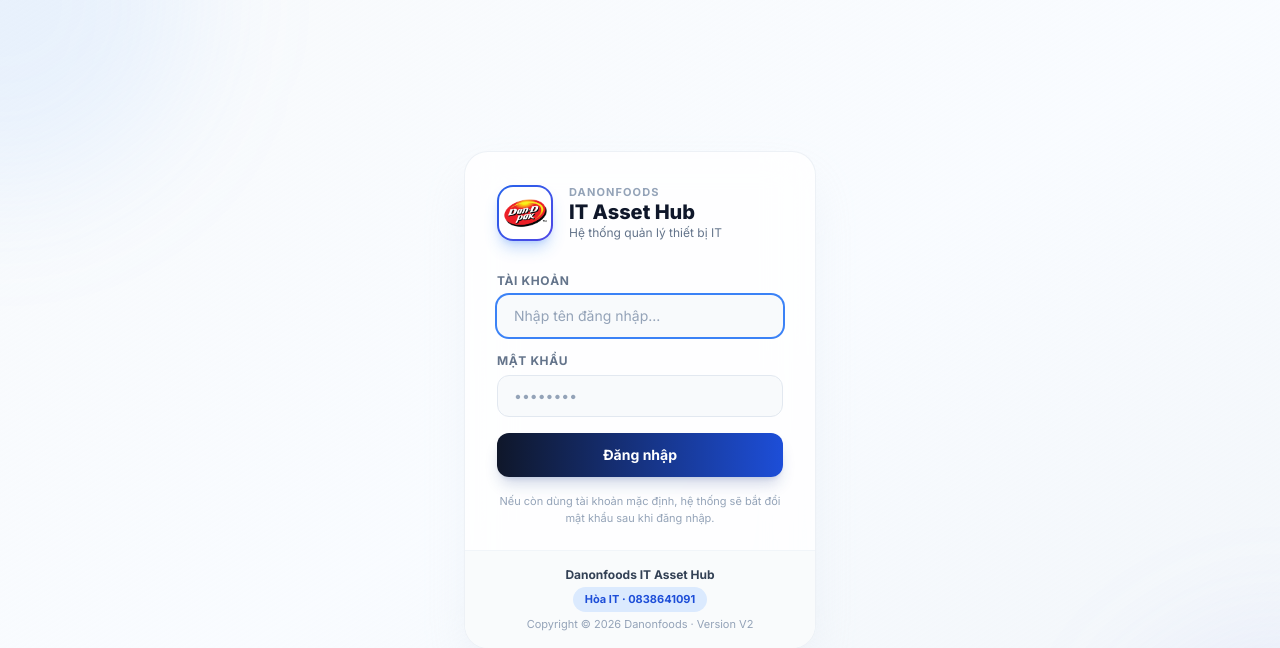
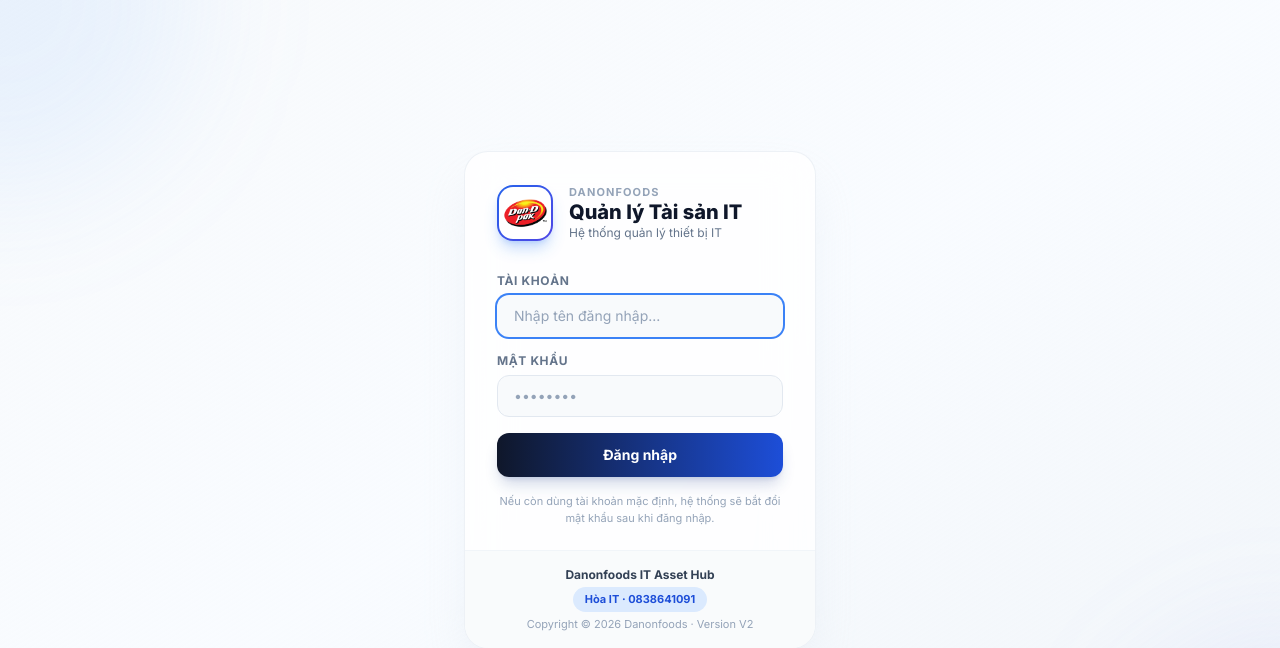
Before and after one commit to hoadvdanonfoods/it-asset-hub, a FastAPI app: page /login in a window 1280 px wide; the page is wider, and only the part inside the window is pictured. Shown: the top 648 px of that part. Run offline with FastAPI, Linux system fonts and the light colour scheme; some libraries are stand-ins or nearby versions.

Commit message:
fix: unify page titles and branding fallbacks

```diff
--- a/app/templates/assets/form.html
+++ b/app/templates/assets/form.html
@@ -1,4 +1,5 @@
 {% extends 'base.html' %}
+{% block title %}{% if asset %}Sửa thiết bị - {{ asset.asset_code }}{% else %}Thêm thiết bị mới{% endif %} - {{ APP_NAME if APP_NAME else "Danonfoods IT Asset Hub" }}{% endblock %}
 {% block content %}
 <div class="max-w-4xl mx-auto">
   <div class="flex items-center justify-between mb-8">
--- a/app/templates/auth/login.html
+++ b/app/templates/auth/login.html
@@ -3,8 +3,8 @@
 <head>
   <meta charset="UTF-8" />
   <meta name="viewport" content="width=device-width, initial-scale=1.0" />
-  <title>Đăng nhập - Danonfoods IT Asset Hub</title>
-  <meta name="description" content="Đăng nhập vào hệ thống quản lý tài sản IT - Danonfoods">
+  <title>Đăng nhập - {{ APP_NAME if APP_NAME else "Danonfoods IT Asset Hub" }}</title>
+  <meta name="description" content="Đăng nhập vào hệ thống quản lý tài sản IT - {{ APP_NAME if APP_NAME else "Danonfoods" }}">
   <link rel="icon" type="image/png" href="/static/branding/DOF_Logo_128x128.png">
   <script src="https://cdn.tailwindcss.com"></script>
   <link rel="preconnect" href="https://fonts.googleapis.com">
@@ -34,8 +34,8 @@
             <img src="/static/branding/DOF_Logo_128x128.png" alt="Danonfoods" class="w-full h-full object-contain rounded-[14px] bg-white p-1">
           </div>
           <div>
-            <p class="text-[11px] font-bold text-slate-400 uppercase tracking-widest">Danonfoods</p>
-            <h1 class="text-xl font-extrabold text-slate-900 leading-tight">IT Asset Hub</h1>
+            <p class="text-[11px] font-bold text-slate-400 uppercase tracking-widest">{{ APP_NAME if APP_NAME else "Danonfoods" }}</p>
+            <h1 class="text-xl font-extrabold text-slate-900 leading-tight">Quản lý Tài sản IT</h1>
             <p class="text-xs text-slate-500">Hệ thống quản lý thiết bị IT</p>
           </div>
         </div>
@@ -77,11 +77,11 @@
 
       <!-- Footer -->
       <div class="bg-slate-50/80 border-t border-slate-100 px-8 py-4 text-center space-y-1">
-        <p class="text-xs font-bold text-slate-700">Danonfoods IT Asset Hub</p>
+        <p class="text-xs font-bold text-slate-700">{{ APP_NAME if APP_NAME else "Danonfoods IT Asset Hub" }}</p>
         <div class="inline-flex items-center gap-1.5 bg-blue-100 text-blue-700 text-[11px] font-bold px-3 py-1 rounded-full">
           <span>Hòa IT · 0838641091</span>
         </div>
-        <p class="text-[11px] text-slate-400">Copyright © 2026 Danonfoods · Version {{ request.app.state.app_version }}</p>
+        <p class="text-[11px] text-slate-400">Copyright © 2026 {{ APP_NAME if APP_NAME else "Danonfoods" }} · Version {{ request.app.state.app_version }}</p>
       </div>
     </div>
   </div>
```
Also changed, not shown: app/templates/assets/camera_import.html (+4 -4 lines).
